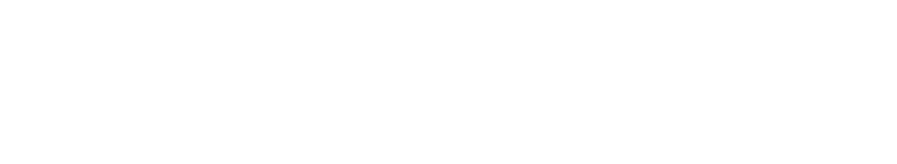
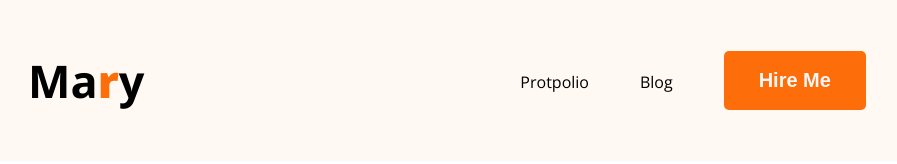
Before and after one commit to mrjoyyt366-hue/MY-PORTFOLEO, a plain HTML site: page index.html in a window 1280 px wide. Shown: the whole page, without its empty margins (193-1090 px from the left). Drawn offline with nearby package versions, Linux system fonts and the light colour scheme.

Commit message:
NAVIGATION DONE

```diff
--- a/index.html
+++ b/index.html
@@ -4,8 +4,23 @@
     <meta charset="UTF-8">
     <meta name="viewport" content="width=device-width, initial-scale=1.0">
     <title>JOY DEB NATH PORTFOLIO</title>
+    <link rel="preconnect" href="https://fonts.googleapis.com">
+<link rel="preconnect" href="https://fonts.gstatic.com" crossorigin>
+<link href="https://fonts.googleapis.com/css2?family=Open+Sans:ital,wght@0,300..800;1,300..800&display=swap" rel="stylesheet">
+<link rel="stylesheet" href="styles/portpolio.css">
 </head>
-<body>
-
+<body class="font-open-sans">
+    <header>
+        <nav>
+            <div class="logo">
+                <h2>Ma<span class="FD6E0A">r</span>y</h2>
+            </div>
+            <ul class="name">
+                <li><a href=""></a>Protpolio</li>
+                <li><a href=""></a>Blog</li>
+                <li><button class="btn">Hire Me</button></li>
+            </ul>
+        </nav>
+    </header>
 </body>
 </html>
--- /dev/null
+++ b/styles/portpolio.css
@@ -0,0 +1,53 @@
+*{
+    margin: 0;
+    padding: 0;
+    box-sizing: border-box;
+    /* .share styles */
+}
+.font-open-sans{
+  font-family: "Open Sans", sans-serif;
+  font-optical-sizing: auto;
+}
+
+ /* .min styles */
+ .logo h2{
+font-size: 45px;
+ }
+ .FD6E0A{
+    color: #FD6E0A;
+    font-weight: 900;
+ }
+
+header{
+    background-color: #FFF8F3;
+    padding: 50px;
+
+}
+nav{
+    width: 71%;
+    max-width: 1140px;
+    /* border: 1px solid red; */
+    margin: 0px auto;
+    display: flex;
+    justify-content: space-between;
+    align-items: center;
+}
+.name{
+    display: flex;
+    list-style: none;
+    gap: 51px;
+    align-items: center;
+}
+nav .name a{
+    font-size: 20px;
+    color: #474747;
+}
+.btn{
+    background-color: #FD6E0A;
+    color: rgb(248, 247, 245);
+    padding: 18px 35px;
+    border: none;
+    border-radius: 5px;
+    font-size:20px;
+    font-weight: 900;
+}
```
